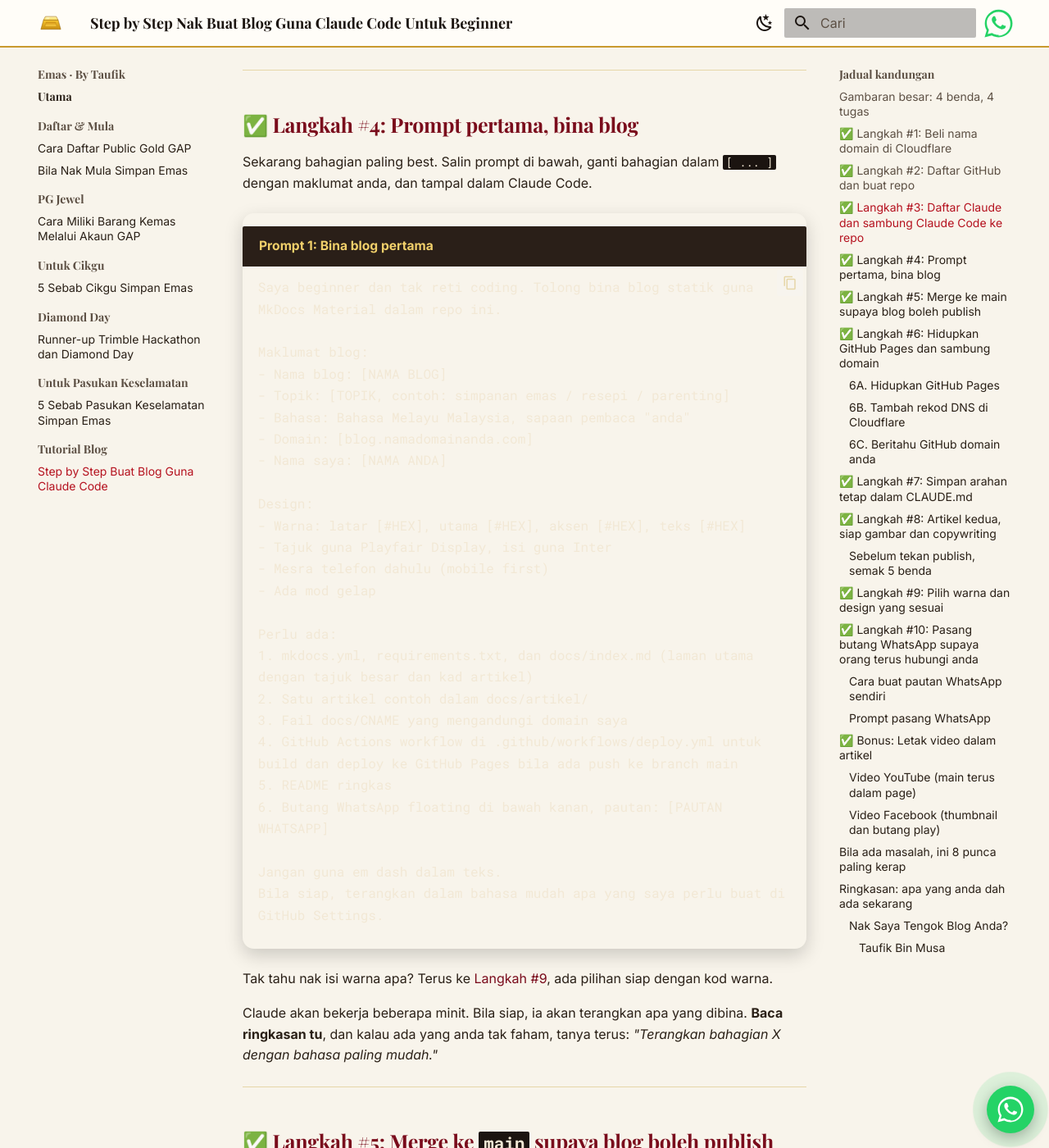
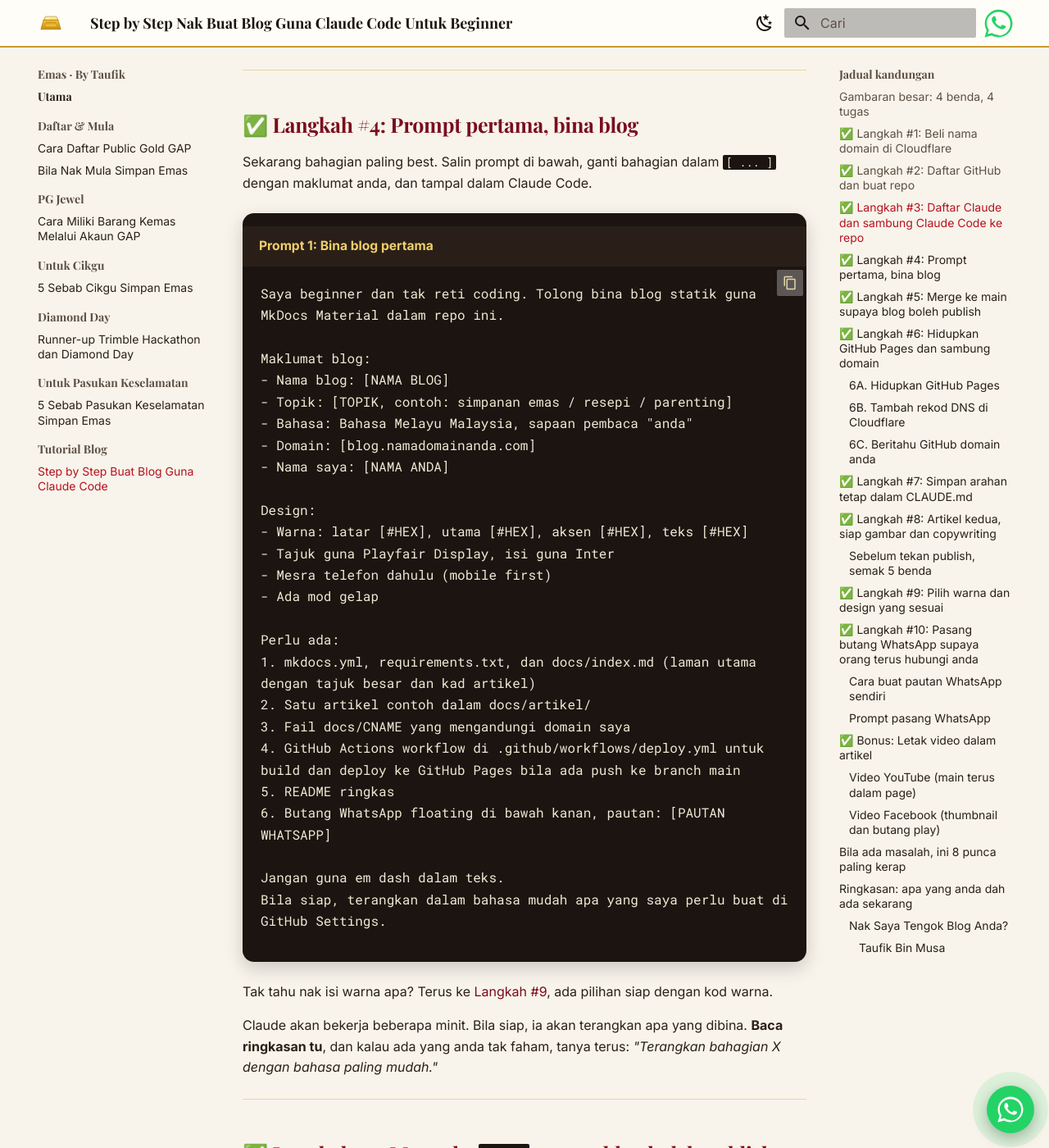
Before and after one commit to taufikmusa/emas, an MkDocs documentation site: the page built from docs/artikel/step-by-step-buat-blog-guna-claude-code.md, in a window 1280 px wide and 1400 px high, scrolled down 5920 px. Shown: the whole window at 82% size. Built offline with MkDocs 1.6.1 and Material for MkDocs 9.7.7, drawn with Linux system fonts in a browser that asks for light colours; some web fonts are replaced.

Commit message:
Fix unreadable prompt code blocks: explicit dark background and cream text
Co-Authored-By: Claude Sonnet 5.5 <noreply@anthropic.com>
Claude-Session: https://claude.ai/code/session_01Kg5rzoNKh8hvmsKW8L46De

```diff
--- a/docs/stylesheets/extra.css
+++ b/docs/stylesheets/extra.css
@@ -697,6 +697,14 @@ body { font-feature-settings: "ss01"; }
 }
 .md-typeset .highlight pre > code,
 .md-typeset pre > code { white-space: pre-wrap; word-break: break-word; font-size: .8rem; line-height: 1.65; }
-.md-typeset .highlight code { background: transparent; }
 .md-typeset .md-clipboard { color: #F0CF6A; }
 .md-typeset .md-clipboard:hover { color: #fff; }
+
+/* Pastikan blok prompt sentiasa gelap dengan teks krim yang jelas (cerah dan gelap) */
+.md-typeset .highlight,
+.md-typeset .highlight pre,
+.md-typeset .highlight pre > code {
+  background-color: #1B1410;
+  color: #F2E8D5;
+}
+.md-typeset .highlight pre > code { padding: 1rem 1.1rem; opacity: 1; }
```
